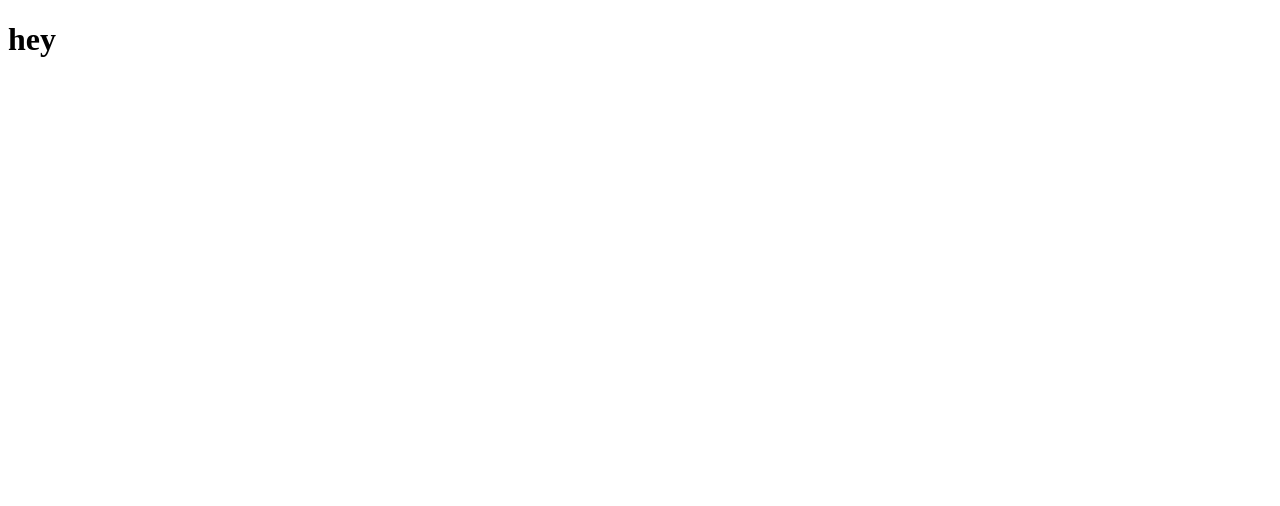
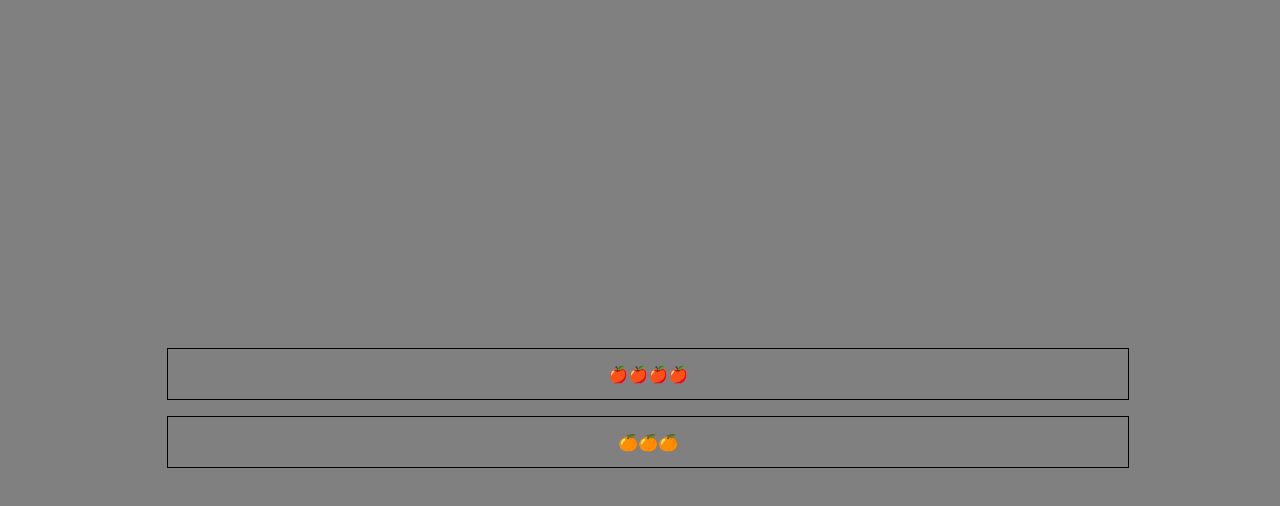
Before and after one commit to druxvh/Re-Learning-Javascript, a plain HTML site: page index.html in a window 1280 px wide. Drawn offline with Linux system fonts and the light colour scheme.

Commit message:
Learnt Sorting

```diff
--- a/app.js
+++ b/app.js
@@ -123,4 +123,62 @@ for (let i = 0; i < sentence.length; i++) {
     greet.textContent += sentence[i] + " "
 }
 
+
+
+let person = {
+    name: "DM",
+    age: 21,
+    country: "India"
+}
+
+function logData() {
+    console.log(person.name, "is", person.age, "years old & lives in", person.country)
+}
+
+logData()
+
+
+let countries = ["Tuvalu", "India", "USA", "Indonesia", "Monaco"]
+countries.pop()
+countries.push("Pakistan")
+countries.shift()
+countries.unshift("China")
+// countries.pop()
+
+for (let i = 0; i < countries.length; i++) {
+    console.log("- " + countries[i]) // 'i' is just a looping number getting added into the countries array and because of the looping number we can see the countries name within the array -> its like array[i] -> array[1] then array[2] etc...
+}
+// China Pakistan
+// console.log()
+
+
+
+//random property from an array
+
+let hands = ["rock","paper","scissors"]
+function getHand() {
+    let random = Math.floor(Math.random() * 3)
+    return hands[random]
+}
+
+console.log(getHand())
 */
+        // Sorting function is JS
+let fruits = ["🍎", "🍎", "🍊", "🍊", "🍎", "🍊", "🍎"]
+let appleShelf = document.getElementById("apples")
+let orangeShelf = document.getElementById("oranges")
+
+function sort(){
+    for (let i = 0; i < fruits.length; i++){
+        if (fruits[i] === "🍎") {
+            appleShelf.textContent += "🍎"
+        } else if (fruits[i] === "🍊") {
+            orangeShelf.textContent += "🍊"
+        }
+    }
+}
+sort()
+
+console.log(fruits)
+console.log(appleShelf)
+console.log(orangeShelf)
--- a/index.html
+++ b/index.html
@@ -4,10 +4,15 @@
     <meta charset="UTF-8">
     <meta name="viewport" content="width=device-width, initial-scale=1.0">
     <title>Document</title>
+    <link rel="stylesheet" href="style.css">
     <script defer src="app.js"></script>
 </head>
 <body>
-    <h1>hey</h1>
-    <p id="greeting"> </p>
+    <!-- <h1>hey</h1> -->
+    <div class="shelf">
+        <div id="apples"></div>
+        <div id="oranges"></div>
+
+    </div>
 </body>
 </html>
--- /dev/null
+++ b/style.css
@@ -0,0 +1,23 @@
+*{
+    background-color: gray;
+}
+
+#apples , #oranges {
+    display: flex;
+    justify-content: center;
+    align-items: center;
+    height: 50px;
+    width: 75%;
+    border: 1px solid black;
+    /* text-align: center; */
+}
+
+.shelf {
+    display: flex;
+    flex-direction: column;
+    justify-content: center;
+    align-items: center;
+    height: 100vh;
+    width: 100vw;
+    gap: 1rem;
+}
```
